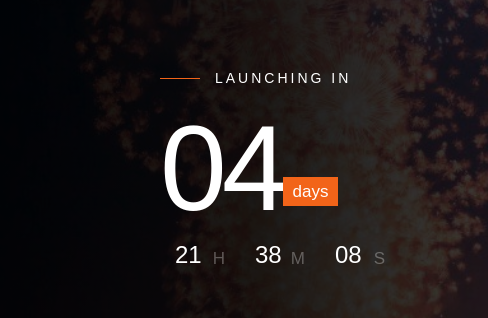
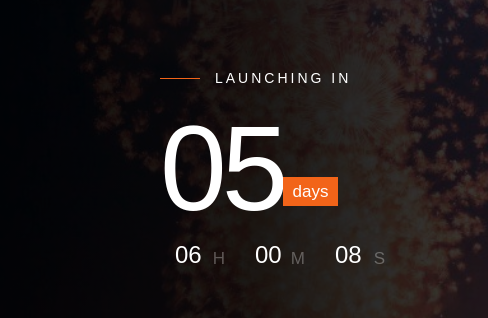
Before and after one commit to digitbase365/bishtrade_countdown, a plain HTML site: page index.html in a window 1280 px wide. Shown: the part 195-513 px from the top of the page, 0-488 px from the left. Drawn offline with Linux system fonts and the light colour scheme; a web font is replaced by a local one.

Commit message:
Adjusted Project Delivery Date

```diff
--- a/index.html
+++ b/index.html
@@ -5,7 +5,7 @@
     <!--- basic page needs
     ================================================== -->
     <meta charset="utf-8">
-    <title>Bishtrade - Achieve</title>
+    <title>Bishtrade - Invest</title>
     <meta name="description" content="">
     <meta name="author" content="">
 
--- a/js/main.js
+++ b/js/main.js
@@ -89,7 +89,7 @@
     * ------------------------------------------------------ */
     var ssFinalCountdown = function() {
 
-        var finalDate =  new Date("Jan 23, 2021 15:37:25").getTime();
+        var finalDate =  new Date("Jan 23, 2021 23:59:25").getTime();
         //-date: "Mar 25 2021",
 
         $('.home-content__clock').countdown(finalDate)
```
